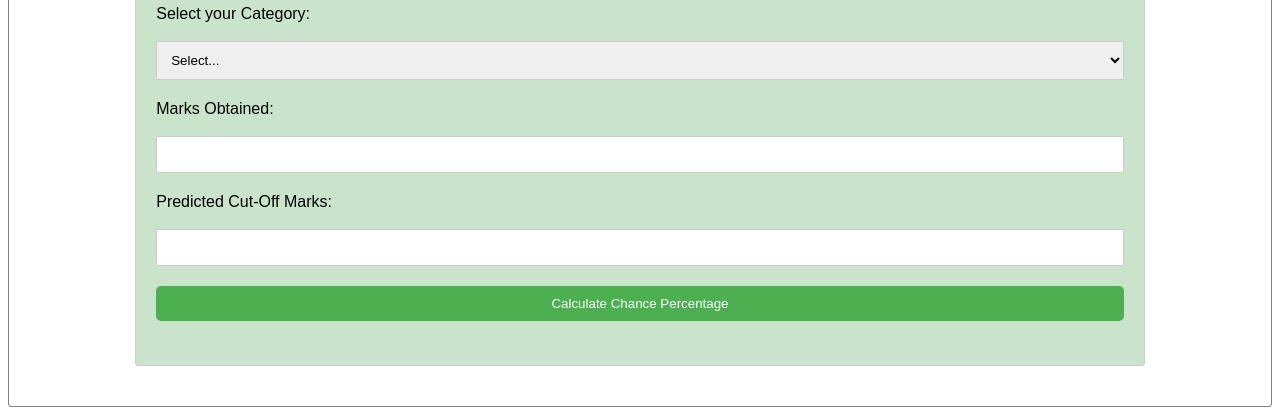
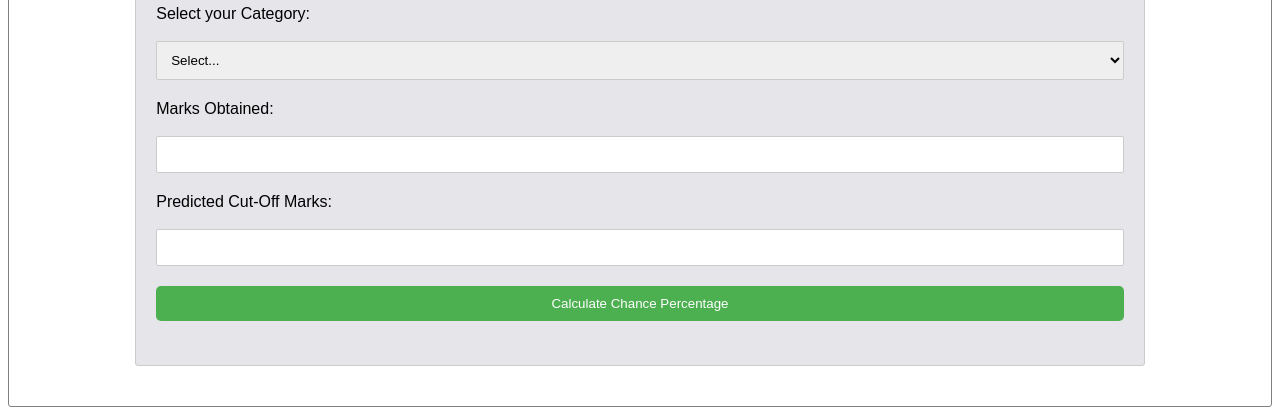
Before and after one commit to InsightAcademy/Probability_using_AI, a plain HTML site: page index.html in a window 1280 px wide. Shown: the part 463-878 px from the top of the page. Drawn offline with Linux system fonts and the light colour scheme.

Commit message:
Update index.html

```diff
--- a/index.html
+++ b/index.html
@@ -6,6 +6,7 @@
     <style>
         body {
     font-family: Arial;
+            pading: 0;
 }
 
 .container {
@@ -73,7 +74,7 @@ body{
     border-radius: 3px;
    /* box-shadow: 2px 2px 2px 2px grey; */
     padding: 20px;
-    background-color: #c9e4ca;
+    background-color: #e5e5ea;
 }
     </style>
 </head>
```
